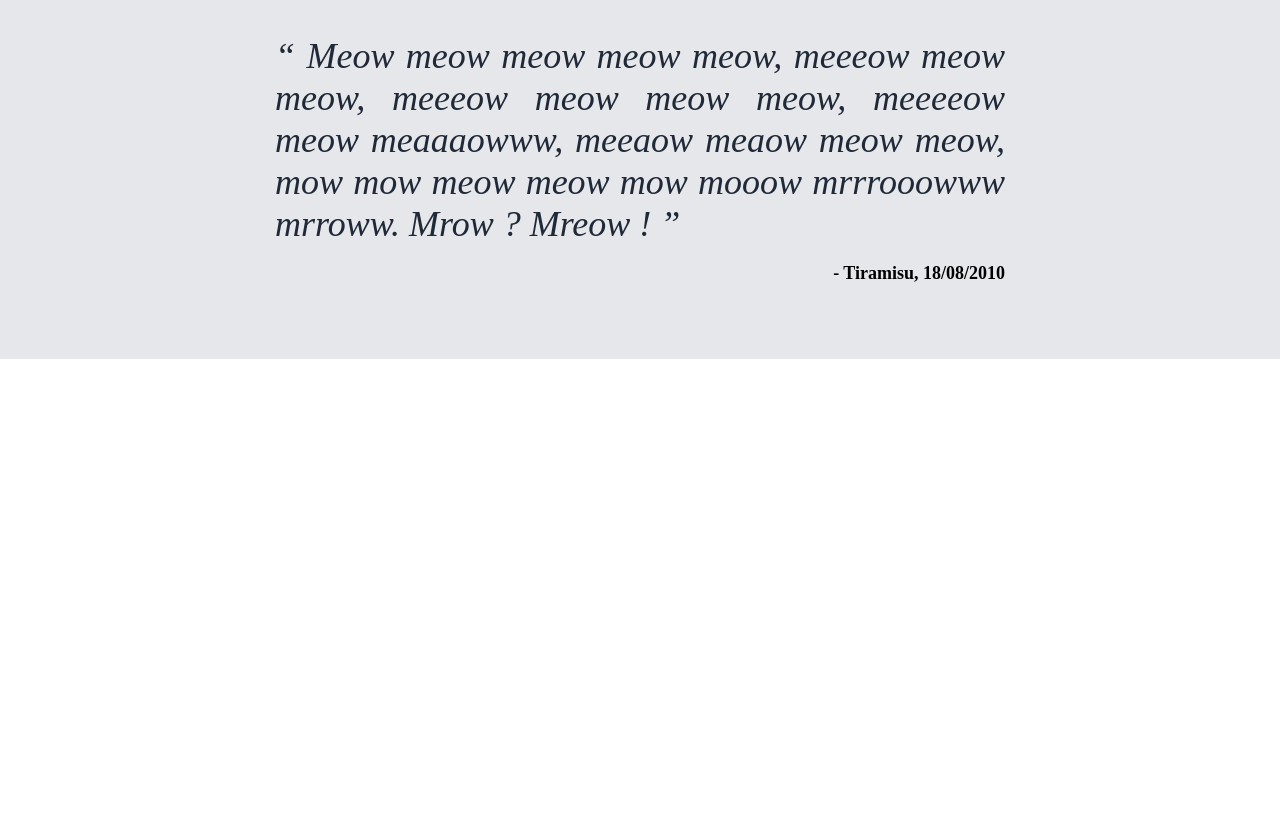
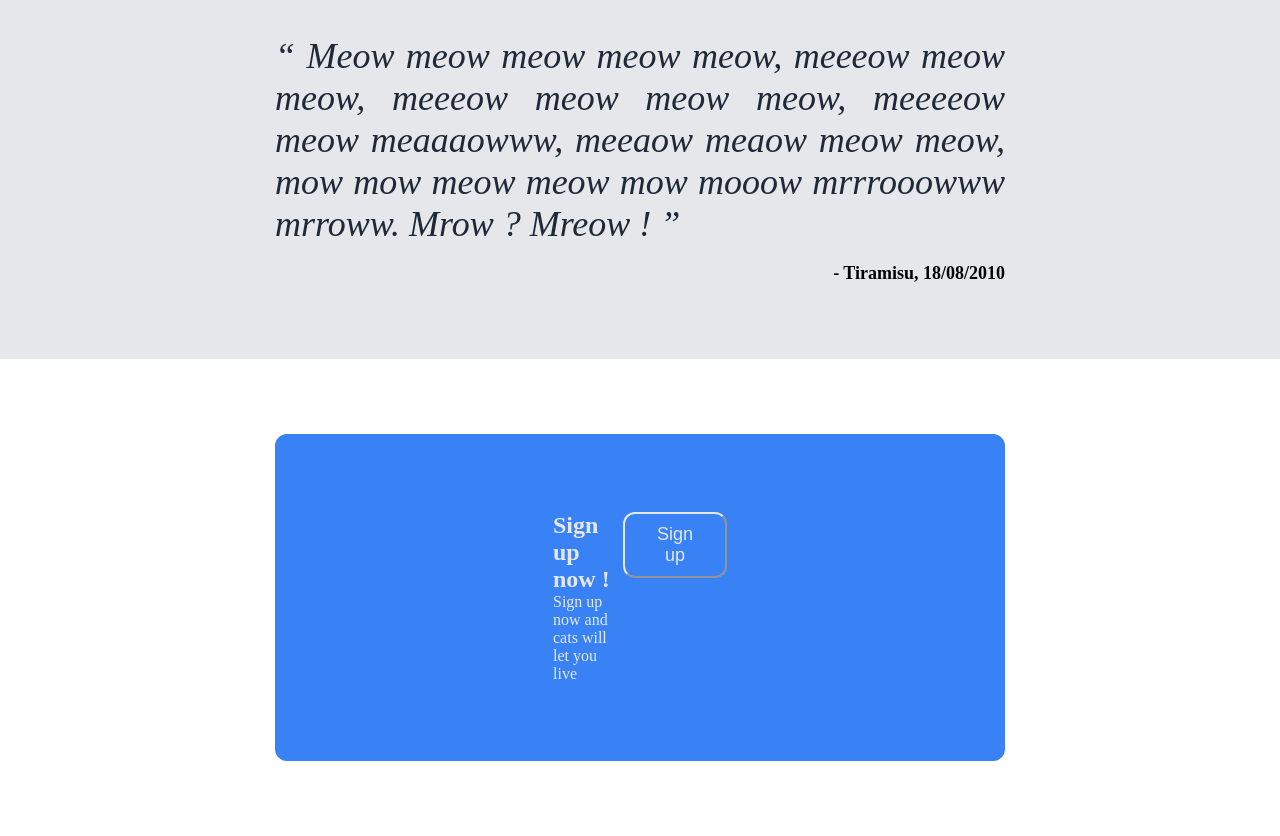
Before and after one commit to JDegrave28/LandingPageOdin, a plain HTML site: page index.html in a window 1280 px wide. Shown: the part 1670-2506 px from the top of the page. Before the commit the page ends 2029 px from the top, so only its background shows below. Drawn offline with Linux system fonts and the light colour scheme.

Commit message:
add signup cta

```diff
--- a/index.html
+++ b/index.html
@@ -68,4 +68,18 @@
                 - Tiramisu, 18/08/2010
             </div>
         </div>
+
+        <div class="CTA">
+            <div class="blue">
+                <div class="text-call">
+                    <div class="callto">
+                        Sign up now !
+                    </div>
+                    <div>
+                        Sign up now and cats will let you live
+                    </div>
+                </div>
+                <button class="sign-up">Sign up</button>
+            </div>
+        </div>
     </body>
--- a/style.css
+++ b/style.css
@@ -115,3 +115,40 @@ q{
     text-align: end;
     font-size: 18px;
 }
+
+
+
+.CTA{
+    padding:75px 275px 75px 275px;
+
+}
+
+.blue{
+    background-color: #3882F6;
+    padding: 75px 275px 75px 275px;
+    display:flex;
+    flex-direction: row;
+    justify-content: space-around;
+    border-radius: 12px;
+    border:#3882F6 solid;
+    color:#E5E7EB;
+}
+
+.sign-up{
+    background-color:#3882F6;
+    color:#E5E7EB;
+    font-size:18px;
+    border-radius: 12px;
+    padding:10px 32px;
+    align-self:flex-start;
+    border-color:#E5E7EB;
+}
+
+.text-call{
+    font-size:16px;
+}
+
+.callto{
+    font-size:24px;
+    font-weight: bold;
+}
```
